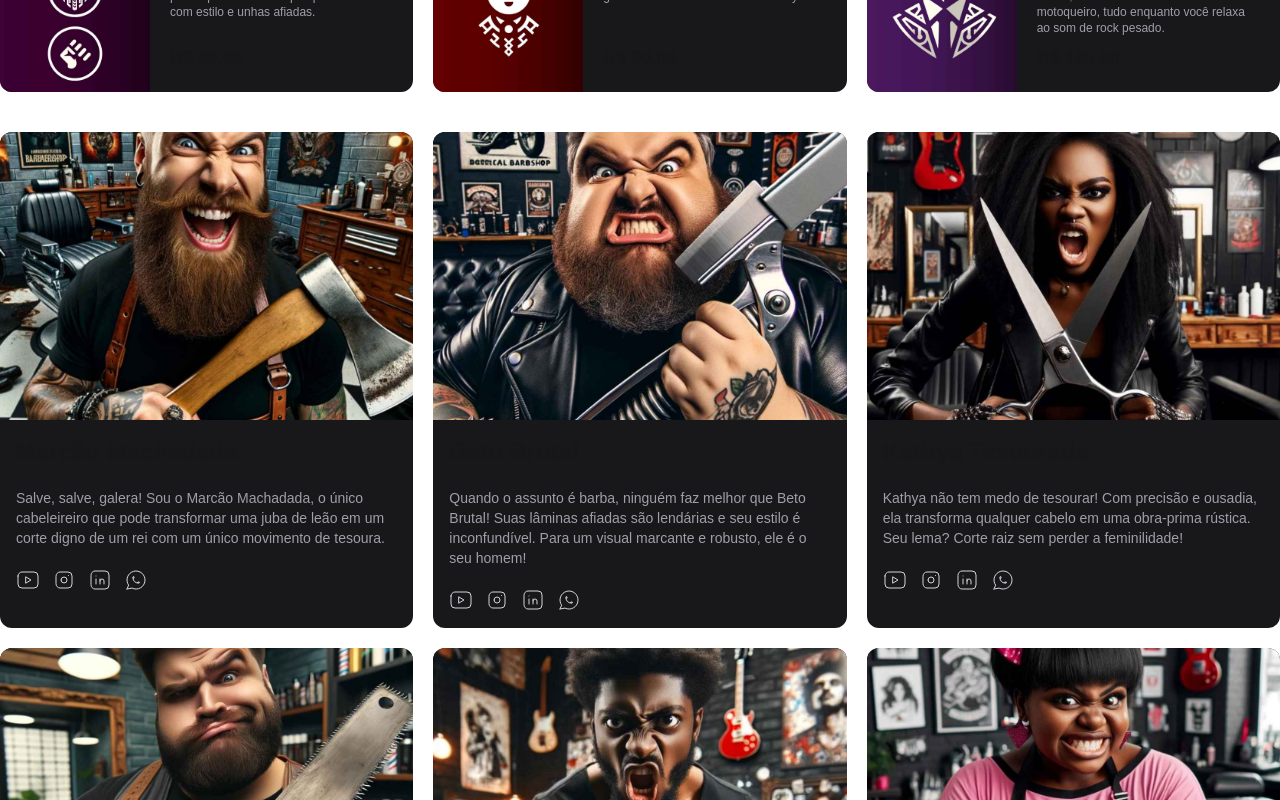
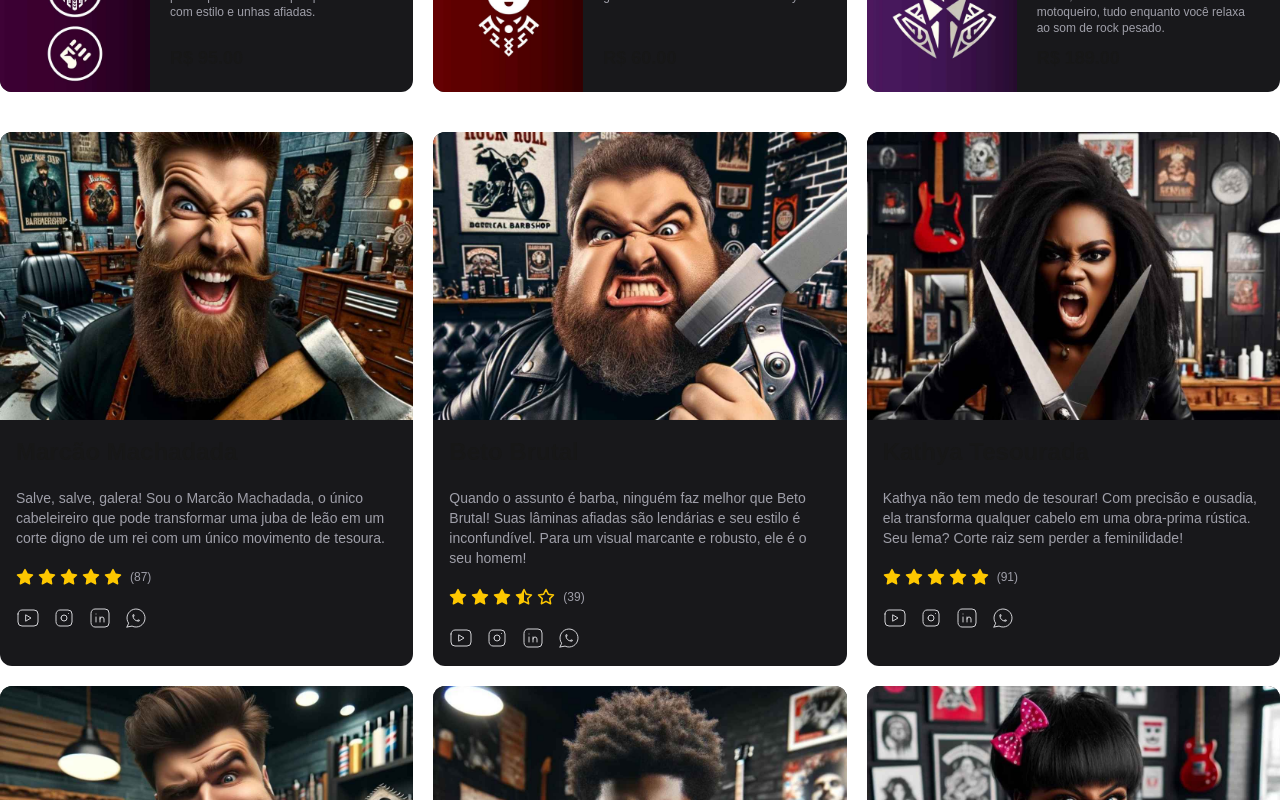
Before and after one commit to vivianezzt/barba-brutal, a Next.js app: page / in a window 1280 px wide. Shown: the part 580-1380 px from the top of the page. Built offline with nearby package versions, Linux system fonts and the light colour scheme.

Commit message:
feat: created avaliation components

```diff
--- a/src/components/professional/ItemProfessional.tsx
+++ b/src/components/professional/ItemProfessional.tsx
@@ -1,6 +1,7 @@
 import Professional from "@/core/professional/Professional";
 import { IconBrandInstagram, IconBrandLinkedin, IconBrandWhatsapp, IconBrandYoutube } from "@tabler/icons-react";
 import Image from "next/image";
+import Avaliation from "../shared/Avaliation";
 
 export interface ItemProfessionalProps {
     professional: Professional;
@@ -14,11 +15,12 @@ export default function ItemProfessional(props: ItemProfessionalProps) {
             <Image
                 src={professional.imageURL}
                 alt={professional.name}
-                fill className="object-cover"/>
+                fill className="object-cover object-top"/>
             </div>
             <div className="flex flex-col p-4 gap-5">
                 <span className="text-2xl font-black">{professional.name}</span>
                 <span className="text-sm text-zinc-400">{professional.description}</span>
+                <Avaliation note={professional.avaliation} qtyAvaliations={professional.avaliationCount} />
                 <div className="flex gap-3 text-zinc-300">
                     <IconBrandYoutube stroke={1} />
                     <IconBrandInstagram stroke={1} />
--- /dev/null
+++ b/src/components/shared/Avaliation.tsx
@@ -0,0 +1,26 @@
+import { IconStar, IconStarFilled, IconStarHalfFilled } from "@tabler/icons-react";
+
+export interface AvaliationProps {
+    note: number
+    qtyAvaliations: number
+}
+
+export default function Avaliation(props: AvaliationProps) {
+    const { note, qtyAvaliations } = props;
+    const star = Array.from({ length: 5 }, (_, i) => {
+        const value = i + 1;
+        if(note >= value){
+            return <IconStarFilled key={i} size={18} />
+        } else if(note > value -1){
+            return <IconStarHalfFilled key={i} size={18} />
+        } else {
+            return <IconStar key={i} size={18} />
+        }
+    });
+    return (
+        <div className="flex items-center gap-2">
+            <div className="flex gap-1 text-yellow-400 ">{star}</div>
+            <span className="text-zinc-400 text-xs">({qtyAvaliations})</span>
+        </div>
+    )
+}
--- a/src/data/constants/professionals.ts
+++ b/src/data/constants/professionals.ts
@@ -1,6 +1,4 @@
 import Professional from "@/core/professional/Professional";
-
-
 
 const professional: Professional[] = [
   {
```
